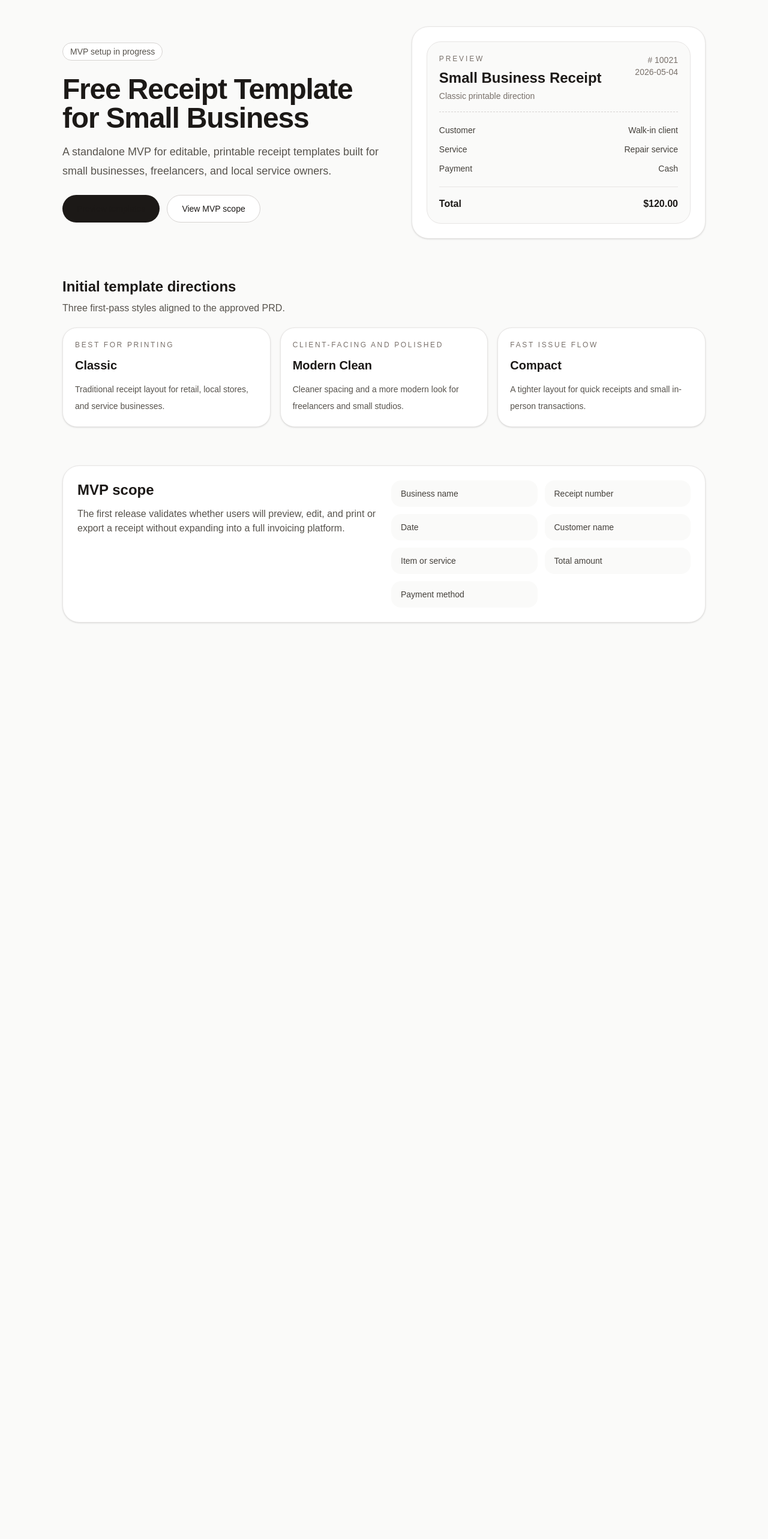
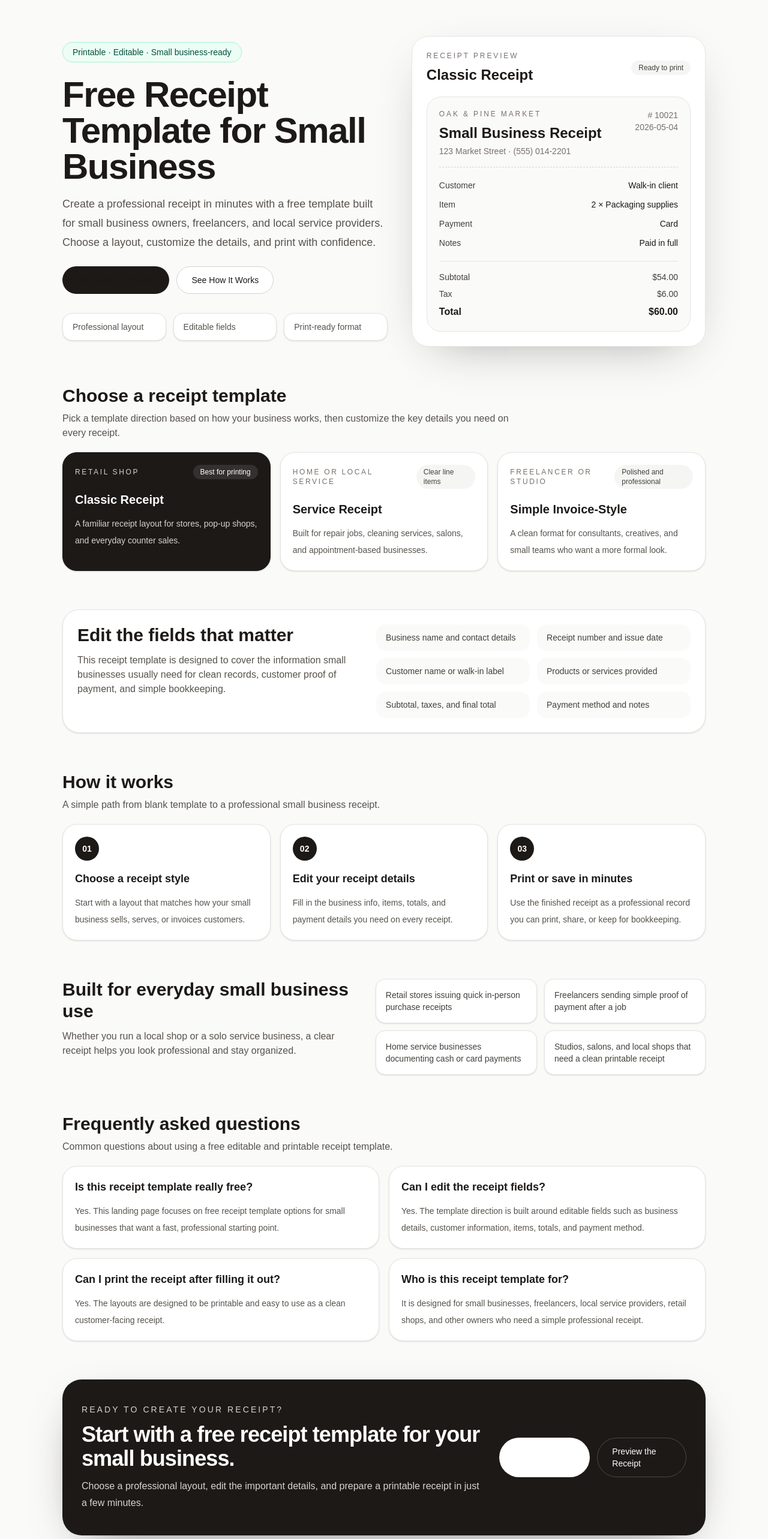
Before and after one commit to yangjianuo/receipt-template-small-business, a Next.js app: page / in a window 1280 px wide. Shown: the part 20-2586 px from the top of the page at 60% size. Before the commit the page ends 1122 px from the top, so only its background shows below. Built offline with nearby package versions, Linux system fonts and the light colour scheme.

Commit message:
Implement stronger receipt template landing page

```diff
--- a/src/app/layout.tsx
+++ b/src/app/layout.tsx
@@ -13,9 +13,9 @@ const geistMono = Geist_Mono({
 });
 
 export const metadata: Metadata = {
-  title: "Receipt Template for Small Business | MVP Setup",
+  title: "Free Receipt Template for Small Business | Editable & Printable",
   description:
-    "Standalone MVP project for editable and printable receipt templates for small businesses.",
+    "Use a free receipt template for small business needs. Choose a professional layout, edit key fields, and print or export a polished receipt in minutes.",
 };
 
 export default function RootLayout({
--- a/src/app/page.tsx
+++ b/src/app/page.tsx
@@ -1,47 +1,103 @@
+import type { Metadata } from "next";
+
 const templates = [
   {
-    name: "Classic",
+    name: "Classic Receipt",
+    scenario: "Retail shop",
     tag: "Best for printing",
-    desc: "Traditional receipt layout for retail, local stores, and service businesses.",
+    desc: "A familiar receipt layout for stores, pop-up shops, and everyday counter sales.",
   },
   {
-    name: "Modern Clean",
-    tag: "Client-facing and polished",
-    desc: "Cleaner spacing and a more modern look for freelancers and small studios.",
+    name: "Service Receipt",
+    scenario: "Home or local service",
+    tag: "Clear line items",
+    desc: "Built for repair jobs, cleaning services, salons, and appointment-based businesses.",
   },
   {
-    name: "Compact",
-    tag: "Fast issue flow",
-    desc: "A tighter layout for quick receipts and small in-person transactions.",
+    name: "Simple Invoice-Style",
+    scenario: "Freelancer or studio",
+    tag: "Polished and professional",
+    desc: "A clean format for consultants, creatives, and small teams who want a more formal look.",
   },
 ];
 
 const fields = [
-  "Business name",
-  "Receipt number",
-  "Date",
-  "Customer name",
-  "Item or service",
-  "Total amount",
-  "Payment method",
+  "Business name and contact details",
+  "Receipt number and issue date",
+  "Customer name or walk-in label",
+  "Products or services provided",
+  "Subtotal, taxes, and final total",
+  "Payment method and notes",
 ];
+
+const steps = [
+  {
+    title: "Choose a receipt style",
+    desc: "Start with a layout that matches how your small business sells, serves, or invoices customers.",
+  },
+  {
+    title: "Edit your receipt details",
+    desc: "Fill in the business info, items, totals, and payment details you need on every receipt.",
+  },
+  {
+    title: "Print or save in minutes",
+    desc: "Use the finished receipt as a professional record you can print, share, or keep for bookkeeping.",
+  },
+];
+
+const useCases = [
+  "Retail stores issuing quick in-person purchase receipts",
+  "Freelancers sending simple proof of payment after a job",
+  "Home service businesses documenting cash or card payments",
+  "Studios, salons, and local shops that need a clean printable receipt",
+];
+
+const faqs = [
+  {
+    question: "Is this receipt template really free?",
+    answer:
+      "Yes. This landing page focuses on free receipt template options for small businesses that want a fast, professional starting point.",
+  },
+  {
+    question: "Can I edit the receipt fields?",
+    answer:
+      "Yes. The template direction is built around editable fields such as business details, customer information, items, totals, and payment method.",
+  },
+  {
+    question: "Can I print the receipt after filling it out?",
+    answer:
+      "Yes. The layouts are designed to be printable and easy to use as a clean customer-facing receipt.",
+  },
+  {
+    question: "Who is this receipt template for?",
+    answer:
+      "It is designed for small businesses, freelancers, local service providers, retail shops, and other owners who need a simple professional receipt.",
+  },
+];
+
+export const metadata: Metadata = {
+  title: "Free Receipt Template for Small Business | Editable & Printable",
+  description:
+    "Use a free receipt template for small business needs. Choose a professional layout, edit key fields, and print or export a polished receipt in minutes.",
+};
 
 export default function Home() {
   return (
     <main className="min-h-screen bg-stone-50 text-stone-900">
-      <section className="mx-auto flex max-w-6xl flex-col gap-16 px-6 py-16 lg:px-10">
+      <section className="mx-auto flex max-w-6xl flex-col gap-16 px-6 py-16 lg:px-10 lg:py-20">
         <div className="grid gap-10 lg:grid-cols-[1.05fr_0.95fr] lg:items-center">
           <div className="space-y-6">
-            <span className="inline-flex rounded-full border border-stone-300 bg-white px-3 py-1 text-sm text-stone-600">
-              MVP setup in progress
+            <span className="inline-flex rounded-full border border-emerald-200 bg-emerald-50 px-4 py-1.5 text-sm font-medium text-emerald-900">
+              Printable · Editable · Small business-ready
             </span>
             <div className="space-y-4">
-              <h1 className="max-w-3xl text-4xl font-semibold tracking-tight sm:text-5xl">
+              <h1 className="max-w-3xl text-4xl font-semibold tracking-tight sm:text-5xl lg:text-6xl">
                 Free Receipt Template for Small Business
               </h1>
               <p className="max-w-2xl text-lg leading-8 text-stone-600">
-                A standalone MVP for editable, printable receipt templates built for small businesses,
-                freelancers, and local service owners.
+                Create a professional receipt in minutes with a free template built for small business
+                owners, freelancers, and local service providers. Choose a layout, customize the
+                details, and print with confidence.
               </p>
             </div>
             <div className="flex flex-col gap-3 sm:flex-row">
@@ -49,35 +105,88 @@ export default function Home() {
                 href="#templates"
                 className="inline-flex items-center justify-center rounded-full bg-stone-900 px-6 py-3 text-sm font-medium text-white transition hover:bg-stone-700"
               >
-                Preview templates
+                Start with a Template
               </a>
               <a
-                href="#scope"
+                href="#how-it-works"
                 className="inline-flex items-center justify-center rounded-full border border-stone-300 bg-white px-6 py-3 text-sm font-medium text-stone-900 transition hover:border-stone-400 hover:bg-stone-100"
               >
-                View MVP scope
+                See How It Works
               </a>
             </div>
+            <ul className="grid gap-3 pt-2 text-sm text-stone-600 sm:grid-cols-3">
+              <li className="rounded-2xl border border-stone-200 bg-white px-4 py-3 shadow-sm">
+                Professional layout
+              </li>
+              <li className="rounded-2xl border border-stone-200 bg-white px-4 py-3 shadow-sm">
+                Editable fields
+              </li>
+              <li className="rounded-2xl border border-stone-200 bg-white px-4 py-3 shadow-sm">
+                Print-ready format
+              </li>
+            </ul>
           </div>
 
-          <div className="rounded-[28px] border border-stone-200 bg-white p-6 shadow-sm">
+          <div
+            id="preview"
+            className="rounded-[28px] border border-stone-200 bg-white p-6 shadow-[0_24px_80px_-40px_rgba(28,25,23,0.45)]"
+          >
+            <div className="mb-5 flex items-center justify-between gap-4">
+              <div>
+                <p className="text-xs font-medium uppercase tracking-[0.24em] text-stone-500">
+                  Receipt preview
+                </p>
+                <p className="mt-2 text-2xl font-semibold">Classic Receipt</p>
+              </div>
+              <span className="rounded-full bg-stone-100 px-3 py-1 text-xs font-medium text-stone-700">
+                Ready to print
+              </span>
+            </div>
+
             <div className="rounded-[24px] border border-stone-200 bg-stone-50 p-5">
               <div className="mb-5 flex items-start justify-between gap-4 border-b border-dashed border-stone-300 pb-4">
                 <div>
-                  <p className="text-xs uppercase tracking-[0.24em] text-stone-500">Preview</p>
+                  <p className="text-xs uppercase tracking-[0.24em] text-stone-500">Oak & Pine Market</p>
                   <p className="mt-2 text-2xl font-semibold">Small Business Receipt</p>
-                  <p className="mt-1 text-sm text-stone-500">Classic printable direction</p>
+                  <p className="mt-1 text-sm text-stone-500">123 Market Street · (555) 014-2201</p>
                 </div>
                 <div className="text-right text-sm text-stone-500">
                   <p># 10021</p>
                   <p>2026-05-04</p>
                 </div>
               </div>
+
               <div className="space-y-3 text-sm text-stone-700">
-                <div className="flex justify-between"><span>Customer</span><span>Walk-in client</span></div>
-                <div className="flex justify-between"><span>Service</span><span>Repair service</span></div>
-                <div className="flex justify-between"><span>Payment</span><span>Cash</span></div>
-                <div className="mt-5 flex justify-between border-t border-stone-200 pt-4 text-base font-semibold text-stone-900"><span>Total</span><span>$120.00</span></div>
+                <div className="flex justify-between gap-4">
+                  <span>Customer</span>
+                  <span className="font-medium text-stone-900">Walk-in client</span>
+                </div>
+                <div className="flex justify-between gap-4">
+                  <span>Item</span>
+                  <span className="font-medium text-stone-900">2 × Packaging supplies</span>
+                </div>
+                <div className="flex justify-between gap-4">
+                  <span>Payment</span>
+                  <span className="font-medium text-stone-900">Card</span>
+                </div>
+                <div className="flex justify-between gap-4">
+                  <span>Notes</span>
+                  <span className="font-medium text-stone-900">Paid in full</span>
+                </div>
+                <div className="mt-5 space-y-2 border-t border-stone-200 pt-4 text-sm">
+                  <div className="flex justify-between">
+                    <span>Subtotal</span>
+                    <span>$54.00</span>
+                  </div>
+                  <div className="flex justify-between">
+                    <span>Tax</span>
+                    <span>$6.00</span>
+                  </div>
+                  <div className="flex justify-between text-base font-semibold text-stone-900">
+                    <span>Total</span>
+                    <span>$60.00</span>
+                  </div>
+                </div>
               </div>
             </div>
           </div>
@@ -85,26 +194,59 @@ export default function Home() {
 
         <section id="templates" className="space-y-5">
           <div className="space-y-2">
-            <h2 className="text-2xl font-semibold">Initial template directions</h2>
-            <p className="text-stone-600">Three first-pass styles aligned to the approved PRD.</p>
+            <h2 className="text-2xl font-semibold sm:text-3xl">Choose a receipt template</h2>
+            <p className="max-w-3xl text-stone-600">
+              Pick a template direction based on how your business works, then customize the key
+              details you need on every receipt.
+            </p>
           </div>
           <div className="grid gap-4 md:grid-cols-3">
-            {templates.map((template) => (
-              <article key={template.name} className="rounded-3xl border border-stone-200 bg-white p-5 shadow-sm">
-                <p className="text-xs uppercase tracking-[0.22em] text-stone-500">{template.tag}</p>
-                <h3 className="mt-3 text-xl font-semibold">{template.name}</h3>
-                <p className="mt-3 text-sm leading-7 text-stone-600">{template.desc}</p>
+            {templates.map((template, index) => (
+              <article
+                key={template.name}
+                className={`rounded-3xl border p-5 shadow-sm transition hover:-translate-y-0.5 hover:shadow-md ${
+                  index === 0
+                    ? "border-stone-900 bg-stone-900 text-white"
+                    : "border-stone-200 bg-white text-stone-900"
+                }`}
+              >
+                <div className="flex items-center justify-between gap-4">
+                  <p
+                    className={`text-xs uppercase tracking-[0.22em] ${
+                      index === 0 ? "text-stone-300" : "text-stone-500"
+                    }`}
+                  >
+                    {template.scenario}
+                  </p>
+                  <span
+                    className={`rounded-full px-3 py-1 text-xs font-medium ${
+                      index === 0
+                        ? "bg-white/10 text-white"
+                        : "bg-stone-100 text-stone-700"
+                    }`}
+                  >
+                    {template.tag}
+                  </span>
+                </div>
+                <h3 className="mt-5 text-xl font-semibold">{template.name}</h3>
+                <p
+                  className={`mt-3 text-sm leading-7 ${
+                    index === 0 ? "text-stone-300" : "text-stone-600"
+                  }`}
+                >
+                  {template.desc}
+                </p>
               </article>
             ))}
           </div>
         </section>
 
-        <section id="scope" className="grid gap-6 rounded-[28px] border border-stone-200 bg-white p-6 shadow-sm lg:grid-cols-2">
+        <section className="grid gap-6 rounded-[28px] border border-stone-200 bg-white p-6 shadow-sm lg:grid-cols-[0.95fr_1.05fr]">
           <div>
-            <h2 className="text-2xl font-semibold">MVP scope</h2>
+            <h2 className="text-2xl font-semibold sm:text-3xl">Edit the fields that matter</h2>
             <p className="mt-3 text-stone-600">
-              The first release validates whether users will preview, edit, and print or export a
-              receipt without expanding into a full invoicing platform.
+              This receipt template is designed to cover the information small businesses usually
+              need for clean records, customer proof of payment, and simple bookkeeping.
             </p>
           </div>
           <div>
@@ -117,6 +259,91 @@ export default function Home() {
             </ul>
           </div>
         </section>
+
+        <section id="how-it-works" className="space-y-5">
+          <div className="space-y-2">
+            <h2 className="text-2xl font-semibold sm:text-3xl">How it works</h2>
+            <p className="max-w-3xl text-stone-600">
+              A simple path from blank template to a professional small business receipt.
+            </p>
+          </div>
+          <div className="grid gap-4 md:grid-cols-3">
+            {steps.map((step, index) => (
+              <article key={step.title} className="rounded-3xl border border-stone-200 bg-white p-5 shadow-sm">
+                <span className="inline-flex h-10 w-10 items-center justify-center rounded-full bg-stone-900 text-sm font-semibold text-white">
+                  0{index + 1}
+                </span>
+                <h3 className="mt-4 text-lg font-semibold">{step.title}</h3>
+                <p className="mt-3 text-sm leading-7 text-stone-600">{step.desc}</p>
+              </article>
+            ))}
+          </div>
+        </section>
+
+        <section className="grid gap-6 lg:grid-cols-[0.95fr_1.05fr] lg:items-start">
+          <div className="space-y-3">
+            <h2 className="text-2xl font-semibold sm:text-3xl">Built for everyday small business use</h2>
+            <p className="text-stone-600">
+              Whether you run a local shop or a solo service business, a clear receipt helps you look
+              professional and stay organized.
+            </p>
+          </div>
+          <ul className="grid gap-3 text-sm text-stone-700 sm:grid-cols-2">
+            {useCases.map((item) => (
+              <li key={item} className="rounded-2xl border border-stone-200 bg-white px-4 py-4 shadow-sm">
+                {item}
+              </li>
+            ))}
+          </ul>
+        </section>
+
+        <section className="space-y-5">
+          <div className="space-y-2">
+            <h2 className="text-2xl font-semibold sm:text-3xl">Frequently asked questions</h2>
+            <p className="max-w-3xl text-stone-600">
+              Common questions about using a free editable and printable receipt template.
+            </p>
+          </div>
+          <div className="grid gap-4 md:grid-cols-2">
+            {faqs.map((faq) => (
+              <article key={faq.question} className="rounded-3xl border border-stone-200 bg-white p-5 shadow-sm">
+                <h3 className="text-lg font-semibold">{faq.question}</h3>
+                <p className="mt-3 text-sm leading-7 text-stone-600">{faq.answer}</p>
+              </article>
+            ))}
+          </div>
+        </section>
+
+        <section className="rounded-[32px] bg-stone-900 px-6 py-10 text-white shadow-[0_24px_80px_-40px_rgba(28,25,23,0.75)] sm:px-8">
+          <div className="flex flex-col gap-6 lg:flex-row lg:items-center lg:justify-between">
+            <div className="max-w-2xl">
+              <p className="text-sm font-medium uppercase tracking-[0.22em] text-stone-300">
+                Ready to create your receipt?
+              </p>
+              <h2 className="mt-3 text-3xl font-semibold tracking-tight sm:text-4xl">
+                Start with a free receipt template for your small business.
+              </h2>
+              <p className="mt-3 text-sm leading-7 text-stone-300 sm:text-base">
+                Choose a professional layout, edit the important details, and prepare a printable
+                receipt in just a few minutes.
+              </p>
+            </div>
+            <div className="flex flex-col gap-3 sm:flex-row">
+              <a
+                href="#templates"
+                className="inline-flex items-center justify-center rounded-full bg-white px-6 py-3 text-sm font-medium text-stone-900 transition hover:bg-stone-200"
+              >
+                Start with a Template
+              </a>
+              <a
+                href="#preview"
+                className="inline-flex items-center justify-center rounded-full border border-white/20 px-6 py-3 text-sm font-medium text-white transition hover:bg-white/10"
+              >
+                Preview the Receipt
+              </a>
+            </div>
+          </div>
+        </section>
       </section>
     </main>
   );
```
